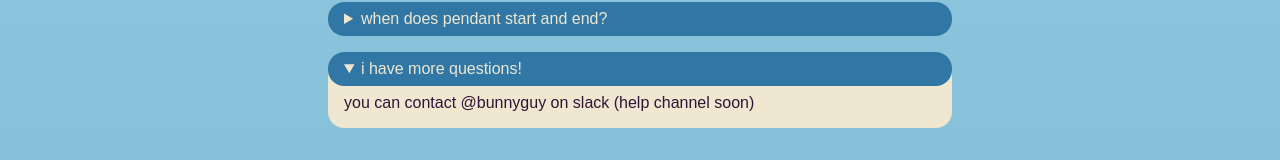
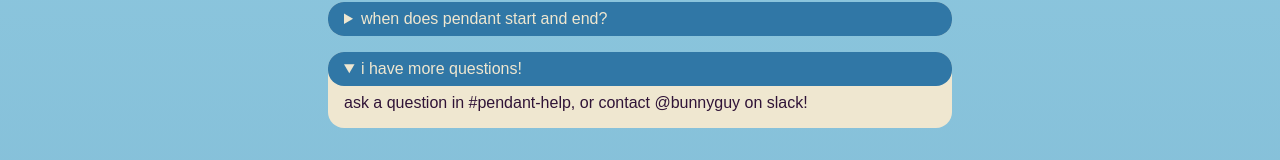
Before and after one commit to autowattage/pendant, an Eleventy site: page content/index.html in a window 1280 px wide. Both pictures are taken after a click on the heading "i have more questions!". Shown: the part 2046-2206 px from the top of the page. Built offline with nearby package versions, Linux system fonts and the light colour scheme; Eleventy itself is replaced by a stand-in of ours; files that its build step writes are made by us from their sources.

Commit message:
oh yeah i guess i made a slack channel too

```diff
--- a/content/index.html
+++ b/content/index.html
@@ -64,7 +64,7 @@
         </details>
         <details>
           <summary>i have more questions!</summary>
-          <p>you can contact @bunnyguy on slack (help channel soon)</p>
+          <p>ask a question in #pendant-help, or contact @bunnyguy on slack!</p>
         </details>
         <img id="magpie-treasure" src="/public/img/magpie-treasure.png" alt="A magpie holding jewelery beams with pride."</img>
       </section>
```
